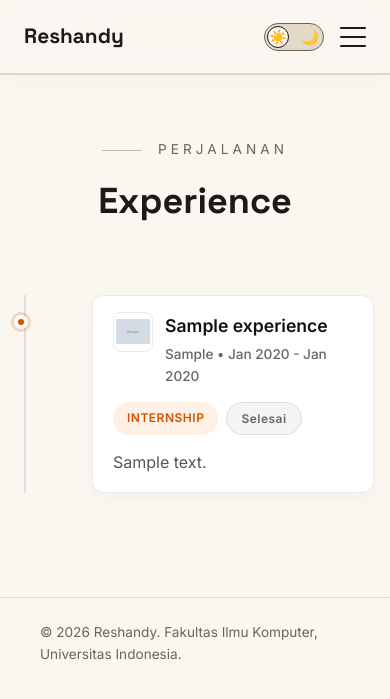
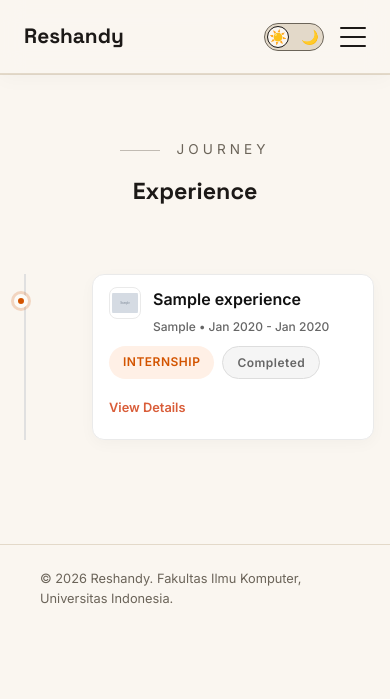
Before and after one commit to reshandytaftazani/myportofolio, a Django app: page /experience/ in a window 390 px wide; the page is wider, and only the part inside the window is pictured. Shown: the top 699 px of that part. Run offline with Django 5.2, Linux system fonts and the light colour scheme; tables that the repository leaves empty hold one stand-in row (values such as "Sample post"); grey boxes marked "Sample" are stand-in pictures; one stand-in notice (Sample message) is shown; some libraries are stand-ins or nearby versions.

Commit message:
Feat: Improve mobile UX and translate Experience section
- Add horizontal overflow fix to prevent scrollbar issues
- Refine responsive typography for mobile view
- Add Django messages layout in base.html
- Add Open Graph & SEO meta tags
- Make Experience cards compact with expand/collapse logic
- Translate Experience section texts to English

```diff
--- a/static/css/experience.css
+++ b/static/css/experience.css
@@ -269,3 +269,44 @@
     background: #333;
     border-color: #444;
 }
+
+/* --- DETAILS & SUMMARY COMPACT STYLES --- */
+.experience-details {
+    margin-top: 10px;
+}
+.experience-summary {
+    cursor: pointer;
+    font-size: 0.8rem;
+    font-weight: 600;
+    color: var(--accent, #d35400);
+    outline: none;
+    user-select: none;
+    display: inline-block;
+    margin-bottom: 8px;
+}
+.experience-summary:hover {
+    text-decoration: underline;
+}
+.experience-desc {
+    font-size: 0.8rem;
+    line-height: 1.5;
+}
+
+@media (max-width: 768px) {
+    .experience-title {
+        font-size: 1rem;
+    }
+    .experience-date {
+        font-size: 0.75rem;
+    }
+    .timeline-card {
+        padding: 12px 16px;
+    }
+    .card-header {
+        margin-bottom: 10px;
+    }
+    .experience-logo, .experience-logo-placeholder {
+        width: 32px;
+        height: 32px;
+    }
+}
--- a/static/css/style.css
+++ b/static/css/style.css
@@ -25,6 +25,11 @@ img {
     --text-muted: #6b6459;
     --radius: 4px;
     color-scheme: light;
+}
+
+html, body {
+    overflow-x: hidden;
+    width: 100%;
 }
 
 body {
@@ -179,6 +184,7 @@ h1, .brand {
     display: flex;
     gap: 2rem;
     margin-bottom: 1.5rem;
+    flex-wrap: wrap;
 }
 
 .meta-row dt {
@@ -265,7 +271,7 @@ h1, .brand {
     }
 
     .hero-identity h1 {
-        font-size: 2.3rem;
+        font-size: 1.8rem;
     }
 
     .hero-photo {
@@ -1294,3 +1300,19 @@ body, .skill-card, .timeline-content, .experience-card {
     border-radius: var(--radius) var(--radius) 0 0;
     margin-bottom: 1rem;
 }
+
+
+/* --- MOBILE RESPONSIVE TYPOGRAPHY IMPROVEMENTS --- */
+@media (max-width: 768px) {
+    .section-title {
+        font-size: 1.45rem;
+    }
+
+    p, .bio, .timeline-detail, .experience-description, .skill-card p, .hero-kicker {
+        font-size: 0.8rem;
+    }
+
+    .timeline-school, .experience-card h2, .skill-card h3 {
+        font-size: 1.05rem;
+    }
+}
--- a/templates/base.html
+++ b/templates/base.html
@@ -4,6 +4,10 @@
     <head>
         <meta charset="UTF-8" />
         <meta name="viewport" content="width=device-width, initial-scale=1.0" />
+        <meta name="description" content="Portfolio of {{ name }} - Computer Science student at Universitas Indonesia." />
+        <meta property="og:title" content="{{ name }} - Portfolio" />
+        <meta property="og:description" content="Portfolio of {{ name }} - Computer Science student." />
+        <meta property="og:type" content="website" />
         <link rel="preconnect" href="https://fonts.googleapis.com">
         <link rel="preconnect" href="https://fonts.gstatic.com" crossorigin>
         <link href="https://fonts.googleapis.com/css2?family=Inter:wght@400;500;600&family=Space+Grotesk:wght@500;700&display=swap" rel="stylesheet">
@@ -57,6 +61,25 @@
     </header>
 
     <main>
+        {% if messages %}
+            <div class="messages-container" style="position: fixed; top: 90px; right: 20px; z-index: 10000; display: flex; flex-direction: column; gap: 10px;">
+                {% for message in messages %}
+                    <div class="message alert {{ message.tags }}" style="background: var(--paper, #fff); color: var(--ink); border: 1px solid var(--accent); padding: 1rem 1.5rem; border-radius: 8px; box-shadow: 0 4px 12px rgba(0,0,0,0.1); animation: fadeInUp 0.3s ease forwards;">
+                        {{ message }}
+                    </div>
+                {% endfor %}
+            </div>
+            <script>
+                setTimeout(() => {
+                    const msgs = document.querySelectorAll('.messages-container .message');
+                    msgs.forEach(msg => {
+                        msg.style.opacity = '0';
+                        msg.style.transition = 'opacity 0.3s ease';
+                        setTimeout(() => msg.remove(), 300);
+                    });
+                }, 4000);
+            </script>
+        {% endif %}
         {% block content %} {% endblock content %}
     </main>
 
--- a/templates/experience.html
+++ b/templates/experience.html
@@ -11,7 +11,7 @@
 <section class="experience-section animate-fade-in" id="experience">
     <div class="container">
         <div class="section-header">
-            <p class="section-subtitle">Perjalanan</p>
+            <p class="section-subtitle">Journey</p>
             <h2 class="section-title">Experience</h2>
         </div>
 
@@ -45,13 +45,16 @@
                             </span>
 
                             {% if experience.is_ongoing %}
-                                <span class="badge status-ongoing">Sedang berlangsung</span>
+                                <span class="badge status-ongoing">Ongoing</span>
                             {% else %}
-                                <span class="badge status-completed">Selesai</span>
+                                <span class="badge status-completed">Completed</span>
                             {% endif %}
                         </div>
 
-                        <div class="experience-desc">{{ experience.description|markdown|safe }}</div>
+                        <details class="experience-details">
+                            <summary class="experience-summary">View Details</summary>
+                            <div class="experience-desc">{{ experience.description|markdown|safe }}</div>
+                        </details>
                     </article>
                 </div>
             {% endfor %}
@@ -65,8 +68,8 @@
                         </svg>
                     </div>
 
-                    <h3 class="empty-state-title">Tidak ada data</h3>
-                    <p class="empty-state-text">Data pengalaman belum ditambahkan.</p>
+                    <h3 class="empty-state-title">No data available</h3>
+                    <p class="empty-state-text">No experience records have been added yet.</p>
                 </div>
         {% endif %}
     </div>
```
